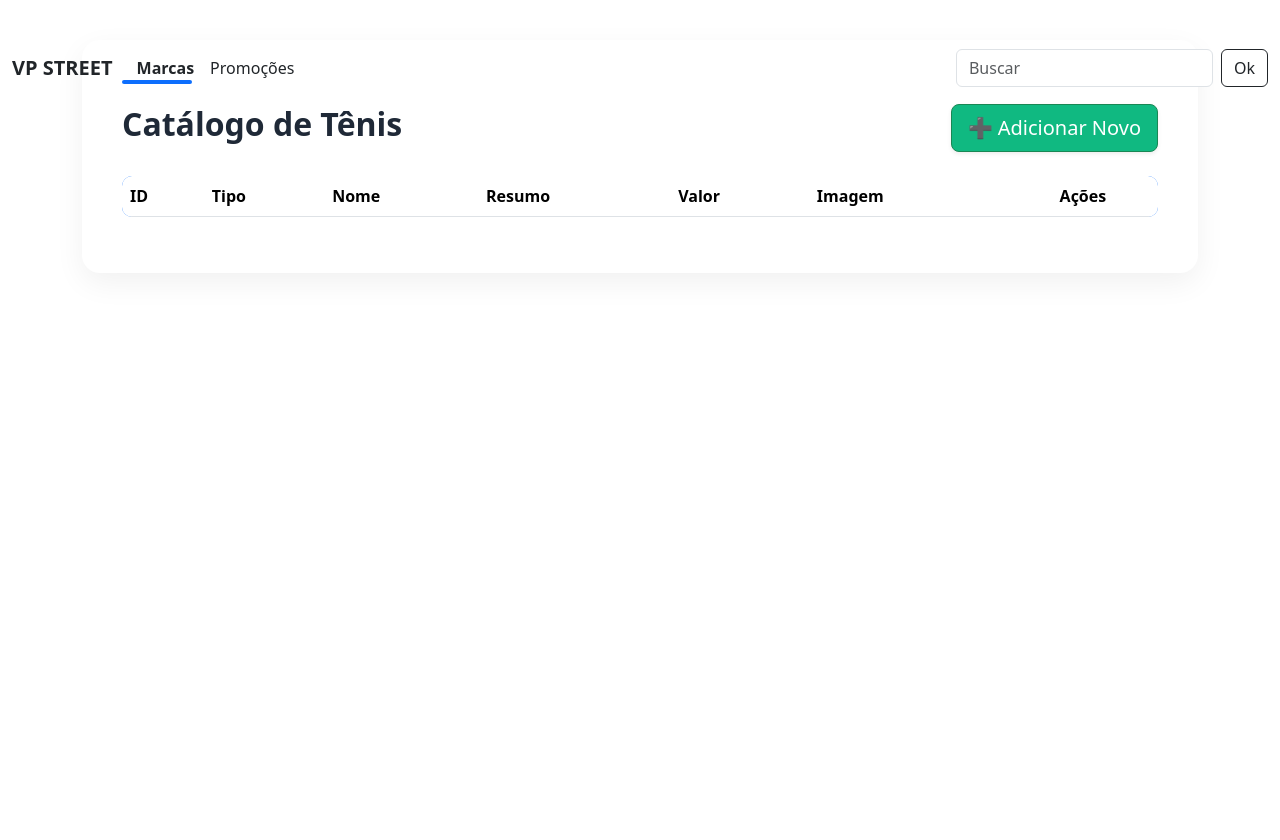
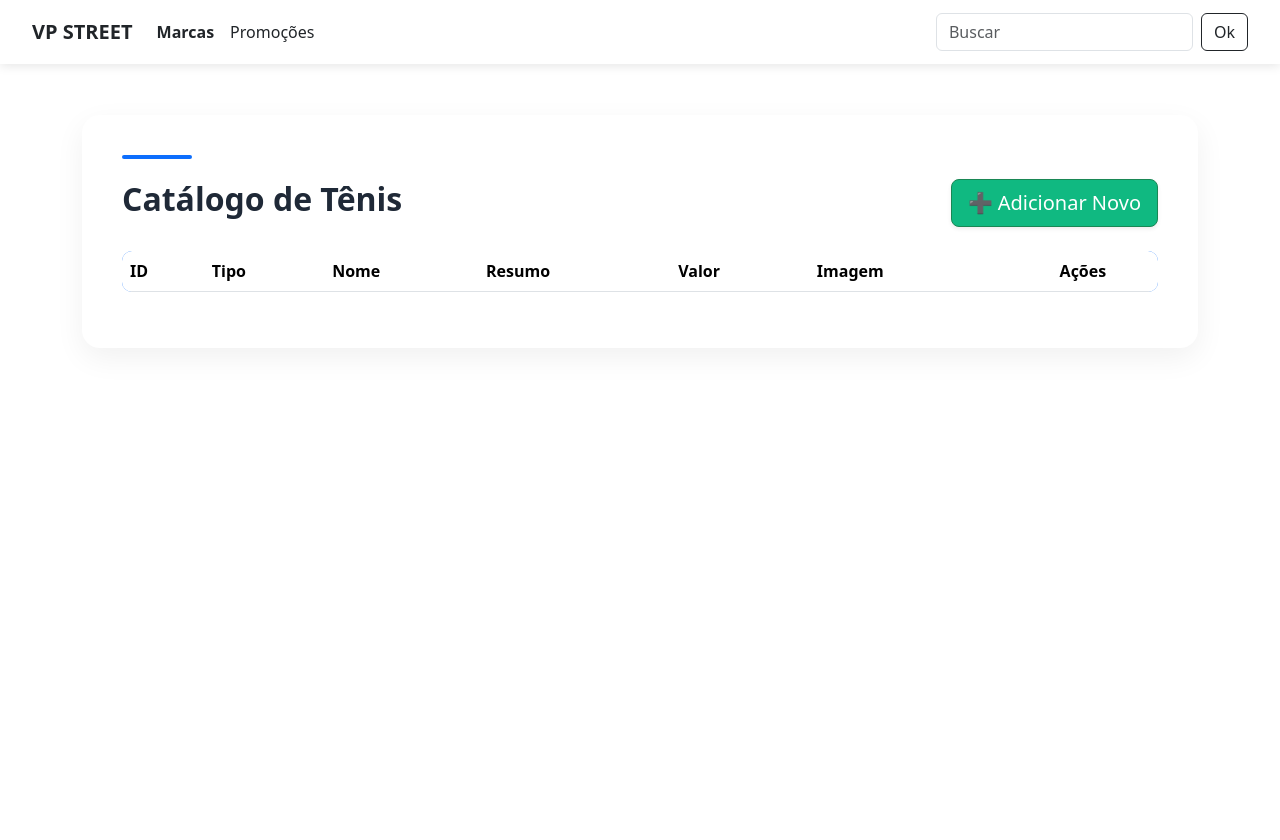
Before and after one commit to roimc66-create/projeto-VP, a PHP site: page /tenis_lista.php in a window 1280 px wide. After the commit the page ends 292 px from the top, so only its background shows below. Run offline with PHP 8.4, Linux system fonts and the light colour scheme; data comes from the database, SQL or seed files in the repository; data that the repository does not hold is empty.

Commit message:
modified:   MENU.php 	modified:   tenis_lista.php

```diff
--- a/MENU.php
+++ b/MENU.php
@@ -4,53 +4,90 @@
     <meta charset="UTF-8">
     <meta name="viewport" content="width=device-width, initial-scale=1.0">
     <title>Modelo</title>
+
     <link
         href="https://cdn.jsdelivr.net/npm/bootstrap@5.3.2/dist/css/bootstrap.min.css"
         rel="stylesheet"
-            integrity="sha384-T3c6CoIi6uLrA9TneNEoa7RxnatzjcDSCmG1MXxSR1GAsXEV/Dwwykc2MPK8M2HN"
-            crossorigin="anonymous"/>
+    />
+
+    <style>
+        /* --- CORREÇÃO DEFINITIVA --- */
+
+        /* Navbar padrão fixa no topo */
+        nav.navbar {
+            position: fixed !important;
+            top: 0;
+            left: 0;
+            width: 100%;
+            z-index: 9999;
+            transition: background-color 0.3s ease;
+            padding: 12px 20px !important;
+        }
+
+        /* Transparente APENAS quando sobre a imagem */
+        .navbar-transparent {
+            background-color: transparent !important;
+        }
+
+        /* Navbar sólida para páginas normais */
+        .navbar-solid {
+            background-color: white !important;
+            box-shadow: 0px 2px 10px rgba(0,0,0,0.1);
+        }
+
+        /* Garante que o conteúdo abaixo não seja invadido */
+        body {
+            padding-top: 75px !important;
+        }
+    </style>
 </head>
 <body>
 
+<nav class="navbar navbar-expand-lg navbar-light navbar-transparent" id="mainNav">
+    <div class="container-fluid">
+        <a class="navbar-brand text-dark fw-bold" href="#">VP STREET</a>
 
-<div class="position-relative">
-
-  <!-- NAVBAR SOBRE A IMAGEM -->
-  <nav class="navbar navbar-expand-lg navbar-light bg-transparent position-absolute w-100" style="z-index: 10;">
-    <div class="container-fluid">
-      <a class="navbar-brand text-dark  fw-bold" href="#">VP STREET</a>
-      <button class="navbar-toggler" type="button" data-bs-toggle="collapse" data-bs-target="#navbarSupportedContent" aria-controls="navbarSupportedContent" aria-expanded="false" aria-label="Toggle navigation">
+        <button class="navbar-toggler" type="button" data-bs-toggle="collapse"
+                data-bs-target="#navbarSupportedContent">
             <span class="navbar-toggler-icon"></span>
         </button>
 
         <div class="collapse navbar-collapse" id="navbarSupportedContent">
+
             <ul class="navbar-nav me-auto mb-2 mb-lg-0">
                 <li class="nav-item">
-            <a class="nav-link active text-dark fw-bold" aria-current="page" href="#Marcas">Marcas</a>
+                    <a class="nav-link text-dark fw-bold" href="#Marcas">Marcas</a>
                 </li>
                 <li class="nav-item">
-            <a class="nav-link text-dark" href="#Marcas">Promoções</a>
+                    <a class="nav-link text-dark" href="#Promocoes">Promoções</a>
                 </li>
-
             </ul>
 
             <form class="d-flex">
-          <input class="form-control me-2" type="search" placeholder="Buscar" aria-label="Search">
+                <input class="form-control me-2" type="search" placeholder="Buscar">
                 <button class="btn btn-outline-dark" type="submit">Ok</button>
             </form>
+
         </div>
     </div>
 </nav>
 
-  <!-- IMAGEM DE FUNDO -->
+<script>
+    // Torna a navbar sólida automaticamente quando não há imagem de fundo
+    document.addEventListener("DOMContentLoaded", () => {
+        const navbar = document.getElementById("mainNav");
 
+        // SE a página NÃO tiver banner, ativa navbar sólida
+        const hasBanner = document.querySelector(".banner-principal");
 
-</div>
+        if (!hasBanner) {
+            navbar.classList.remove("navbar-transparent");
+            navbar.classList.add("navbar-solid");
+        }
+    });
+</script>
 
+<script src="https://cdn.jsdelivr.net/npm/bootstrap@5.3.2/dist/js/bootstrap.bundle.min.js"></script>
 
-<script           src="https://cdn.jsdelivr.net/npm/bootstrap@5.3.2/dist/js/bootstrap.min.js"
-            integrity="sha384-BBtl+eGJRgqQAUMxJ7pMwbEyER4l1g+O15P+16Ep7Q9Q+zqX6gSbd85u4mG4QzX+"
-           crossorigin="anonymous"
-        ></script>
 </body>
 </html>
--- a/tenis_lista.php
+++ b/tenis_lista.php
@@ -119,7 +119,12 @@
     </style>
 </head>
 
-<body>
+<body
+{
+    margin-top: 90px !important;
+}
+>
+
 
 <?php include("menu.php"); ?>
 
```
Lines whose indentation alone changed are shown as unchanged.
